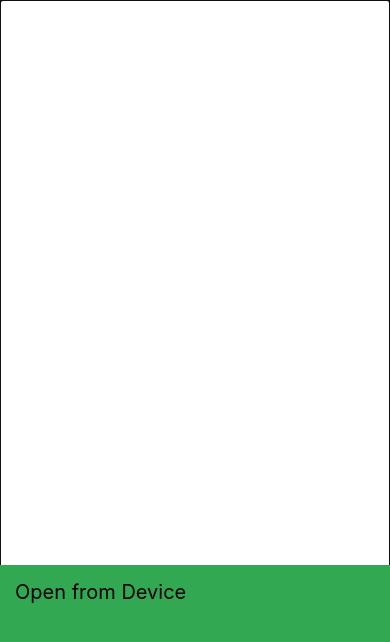
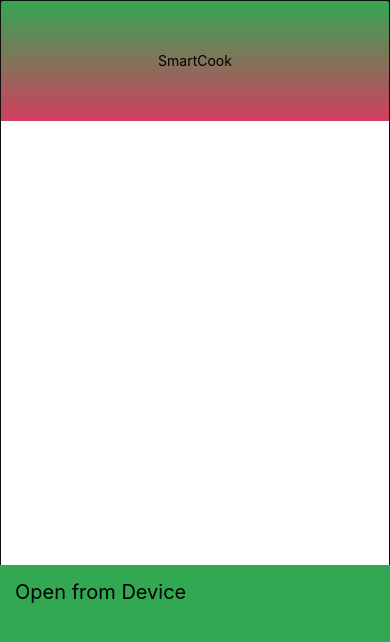
Before and after one commit to angeloaustria/smart-cook, a React Native app: screen / in a window 390 px wide. Shown: the top 642 px of the page. Built offline with nearby package versions, Linux system fonts and the light colour scheme.

Commit message:
Added starter code for header component

```diff
--- a/App.js
+++ b/App.js
@@ -1,10 +1,13 @@
 import React, {useState, useEffect} from 'react';
 import {
   Image,
+  StatusBar,
   StyleSheet,
   Text,
   TouchableOpacity,
+  View
 } from 'react-native';
+import {LinearGradient} from 'expo-linear-gradient';
 import MainModal from "./components/MainModal";
 
 export default function App() {
@@ -18,6 +21,10 @@ export default function App() {
 
   return (
       <>
+        <LinearGradient colors={['#32a852', '#d13e60']} style={styles.header}>
+          <StatusBar barStyle="light-content" />
+          <Text>SmartCook</Text>
+        </LinearGradient>
         <TouchableOpacity style={styles.container} onPress={() => {
           !image && setModalVisible(!modalVisible);
         }}>
@@ -31,8 +38,14 @@ export default function App() {
 }
 
 const styles = StyleSheet.create({
+  header: {
+    flex: 1,
+    backgroundColor: '#fff',
+    alignItems: 'center',
+    justifyContent: 'center',
+  },
   container: {
-    flex: 1,
+    flex: 6,
     backgroundColor: '#fff',
     alignItems: 'center',
     justifyContent: 'center',
--- a/package.json
+++ b/package.json
@@ -17,7 +17,8 @@
     "react-native": "https://github.com/expo/react-native/archive/sdk-36.0.0.tar.gz",
     "react-native-camera": "^3.19.1",
     "react-native-cameraroll": "^1.0.0-alpha2",
-    "react-native-web": "~0.11.7"
+    "react-native-web": "~0.11.7",
+    "expo-linear-gradient": "~8.0.0"
   },
   "devDependencies": {
     "babel-preset-expo": "~8.0.0",
```
